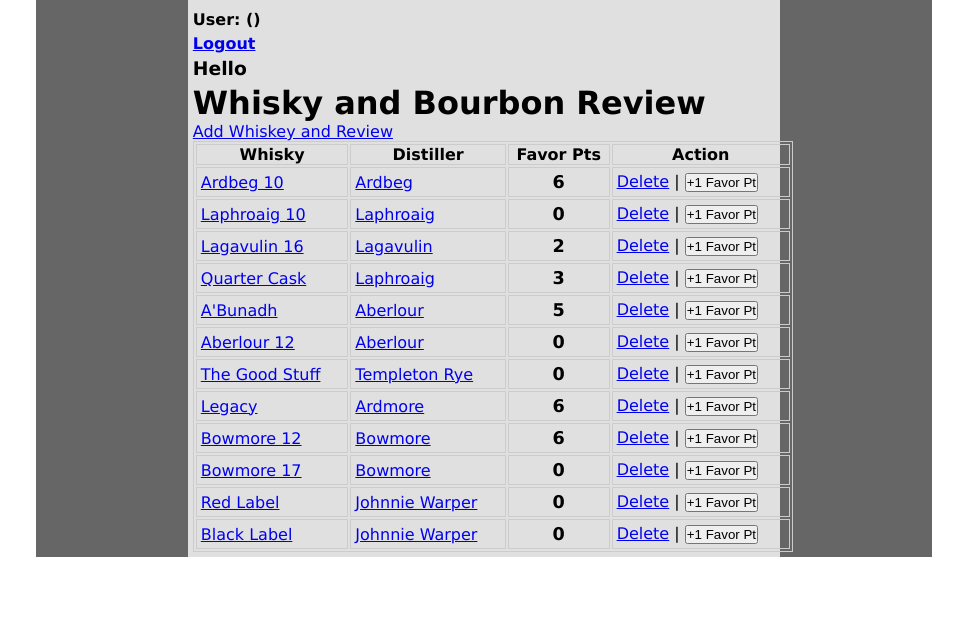
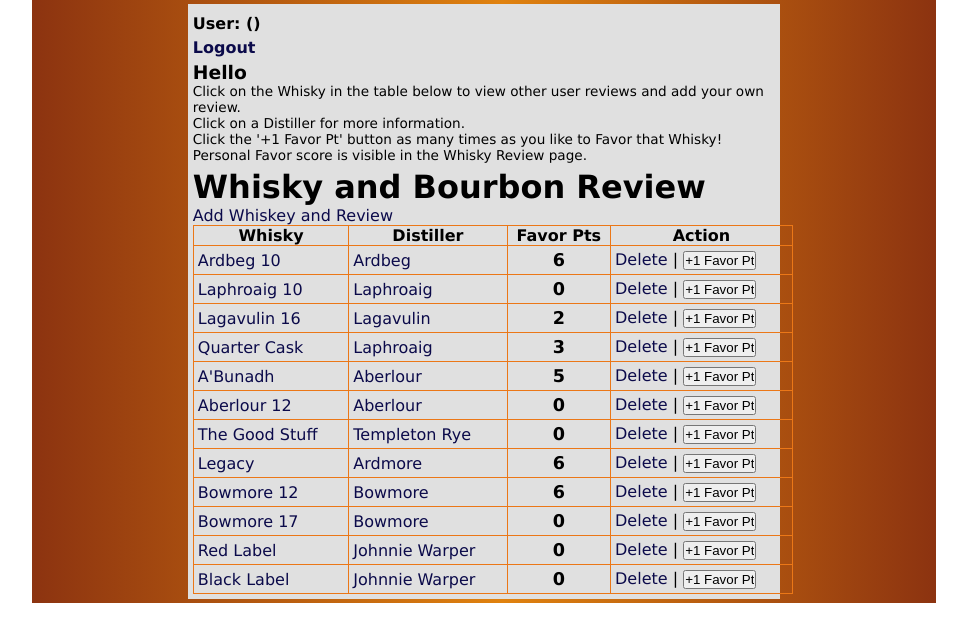
Before and after one commit to shelmsoptions/Bev_Review, a Django app: template apps/beverages/templates/beverages/index.html in a window 1280 px wide. Shown: the top 642 px of the page, without its empty margins (156-1123 px from the left). Run offline with Django 3.2, Linux system fonts and the light colour scheme; the template is opened without the code that fills it: values that come from a table or form of the project are taken from there, others are empty; data comes from the database, SQL or seed files in the repository; both versions use the stored data as it was after the commit; parts of the project's set-up code (start-up, migrations or seed data) failed here and were passed over.

Commit message:
updated color scheme, added instructions

```diff
--- a/apps/beverages/static/beverages/css/styles.css
+++ b/apps/beverages/static/beverages/css/styles.css
@@ -8,7 +8,24 @@
     #wrapper-outer{
         width: 70%;
         margin: 0 auto;
-        background-color: #666;
+        /*background-color: #666;*/
+        padding: 4px;
+
+        /*background: #e0820f; /* Old browsers */*/
+        /*background: -moz-linear-gradient(left,  #e0820f 0%, #8c3310 52%, #e0820f 100%); /* FF3.6-15 */*/
+        /*background: -webkit-linear-gradient(left,  #e0820f 0%,#8c3310 52%,#e0820f 100%); /* Chrome10-25,Safari5.1-6 */*/
+        /*background: linear-gradient(to right,  #e0820f 0%,#8c3310 52%,#e0820f 100%); /* W3C, IE10+, FF16+, Chrome26+, Opera12+, Safari7+ */*/
+        /*filter: progid:DXImageTransform.Microsoft.gradient( startColorstr='#e0820f', endColorstr='#e0820f',GradientType=1 ); /* IE6-9 */*/
+
+        /* Permalink - use to edit and share this gradient: http://colorzilla.com/gradient-editor/#8c3310+0,e0820f+52,8c3310+100 */
+        background: #8c3310; /* Old browsers */
+        background: -moz-linear-gradient(left,  #8c3310 0%, #e0820f 52%, #8c3310 100%); /* FF3.6-15 */
+        background: -webkit-linear-gradient(left,  #8c3310 0%,#e0820f 52%,#8c3310 100%); /* Chrome10-25,Safari5.1-6 */
+        background: linear-gradient(to right,  #8c3310 0%,#e0820f 52%,#8c3310 100%); /* W3C, IE10+, FF16+, Chrome26+, Opera12+, Safari7+ */
+        filter: progid:DXImageTransform.Microsoft.gradient( startColorstr='#8c3310', endColorstr='#8c3310',GradientType=1 ); /* IE6-9 */
+
+
+
     }
     #wrapper-inner{
         width: 65%;
@@ -16,12 +33,24 @@
         background-color: #e0e0e0;
         padding: 5px;
     }
+        a{
+            color: #0b0a4a;
+            text-decoration: none;
+            /*border: 1px solid #fff;*/
+            /*padding: 2px;*/
+        }
+        a:hover{
+            color: #cb3400;
+            text-decoration: none;
+            /*font-weight: bold;*/
+        }
         table{
             margin: 0 auto;
             min-width: 600px;
+            border-collapse: collapse;
         }
         table, thead, th, tr, td{
-            border: 1px solid #ccc;
+            border: 1px solid #eb7717;
         }
         td{
             padding: 4px;
@@ -32,7 +61,7 @@
             font-size: 110%;
             }
         .red{
-            color: red;
+            color: #eb7717;
         }
         h1,h2,h3,h4,h5,h6{
             margin: 5px 0 0 0;
@@ -49,8 +78,8 @@
             border: 1px solid #666;
             margin: 5px auto 0 auto;
             padding: 2px;
-            border-radius: 2px;
-            background-color: #fff;
+            border-radius: 4px;
+            background-color: #f8e8d8;
         }
             .font-size-85{
                 font-size: 85%;
--- a/apps/beverages/templates/beverages/index.html
+++ b/apps/beverages/templates/beverages/index.html
@@ -12,6 +12,9 @@
                 <h4>User: {{ request.session.user.first_name }} {{ request.session.user.last_name }} ({{ request.session.user.email }})</h4>
                 <h4><a href="/logout">Logout</a></h4>
                 <h3>Hello {{ request.session.user.alias }}</h3>
+                <p class="font-size-85">Click on the Whisky in the table below to view other user reviews and add your own review.</p>
+                <p class="font-size-85">Click on a Distiller for more information.</p>
+                <p class="font-size-85">Click the '+1 Favor Pt' button as many times as you like to Favor that Whisky!  Personal Favor score is visible in the Whisky Review page.</p>
                 <h1>Whisky and Bourbon Review</h1>
                 <p><a href="{% url 'beverages:add_form' %}">Add Whiskey and Review</a></p>
                 <table>
```
Also changed, not shown: db.sqlite3.
